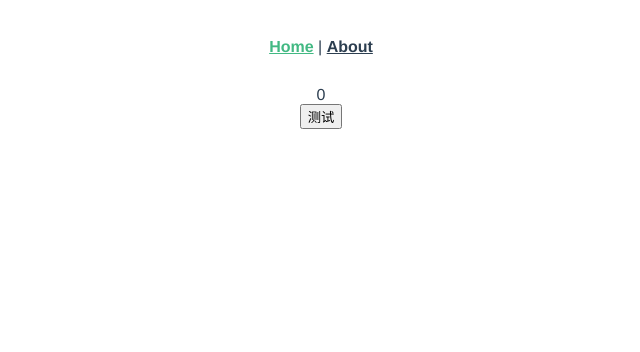
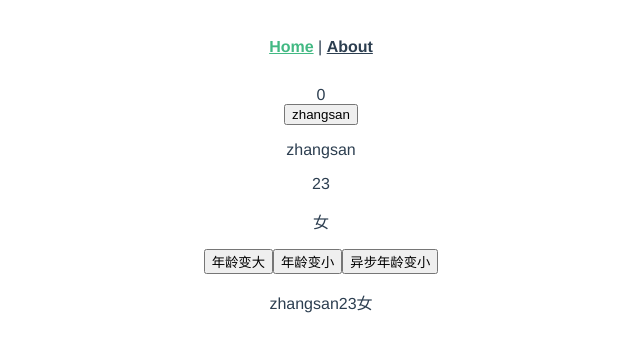
Before and after one commit to chiseller/vuedemo, a Vue app: page / in a window 1280 px wide. Shown: the top 352 px of the page, without its empty margins (319-959 px from the left). Built offline with nearby package versions, Linux system fonts and the light colour scheme.

Commit message:
add  changes

```diff
--- a/package.json
+++ b/package.json
@@ -10,7 +10,8 @@
   "dependencies": {
     "core-js": "^3.8.3",
     "vue": "^2.6.14",
-    "vue-router": "^3.5.1"
+    "vue-router": "^3.5.1",
+    "vuex": "^3.6.2"
   },
   "devDependencies": {
     "@babel/core": "^7.12.16",
--- a/src/main.js
+++ b/src/main.js
@@ -1,10 +1,12 @@
 import Vue from "vue";
 import App from "./App.vue";
 import router from "./router";
+import store from "./store";
 
 Vue.config.productionTip = false;
 
 new Vue({
   router,
+  store,
   render: (h) => h(App),
 }).$mount("#app");
--- /dev/null
+++ b/src/store/index.js
@@ -0,0 +1,37 @@
+import Vue from "vue";
+import Vuex from "vuex";
+Vue.use(Vuex);
+
+export default new Vuex.Store({
+  //提供唯一的公共数据源，所有共享的数据统一放到store的state进行储存，相似与data
+  state: {
+    name: "zhangsan",
+    age: 23,
+    sex: "女",
+  },
+  getters: {
+    // 类似于计算属性
+    fullinfo: (state) => {
+      return state.name + state.age + state.sex;
+    },
+  },
+  //里面定义方法，操作state方法
+  //更改 Vuex 的 store 中的状态的唯一方法是提交 mutation。Vuex 中的 mutation 非常类似于事件：每个 mutation 都有一个字符串的事件类型 (type)和一个回调函数 (handler)。这个回调函数就是我们实际进行状态更改的地方，并且它会接受 state 作为第一个参数
+  mutations: {
+    addAge(state, offset) {
+      state.age += offset;
+    },
+    reduce(state) {
+      state.age--;
+    },
+  },
+  // Action和Mutation相似，Mutation 不能进行异步操作，若要进行异步操作，就得使用Action
+  actions: {
+    asyncAdd(context) {
+      setTimeout(() => {
+        context.commit("reduce");
+      }, 1000);
+    },
+  },
+  modules: {},
+});
--- a/src/views/HomeView.vue
+++ b/src/views/HomeView.vue
@@ -1,14 +1,21 @@
 <template>
   <div id="app">
     <HelloWorld :msg="msg" />
-    <button @click="test">测试</button>
+    <button @click="test">{{ $store.state.name }}</button>
+    <p>{{ name }}</p>
+    <p>{{ age }}</p>
+    <p>{{ sex }}</p>
+    <button @click="add">年龄变大</button>
+    <button @click="reduce">年龄变小</button>
+    <button @click="asynReduce">异步年龄变小</button>
+    <p>{{ $store.getters.fullinfo }}</p>
   </div>
 </template>
 
 <script>
 // @ is an alias to /src
 import HelloWorld from "@/components/HelloWorld.vue";
-
+import { mapActions, mapMutations, mapState } from "vuex";
 export default {
   name: "HomeView",
   data: function () {
@@ -16,10 +23,25 @@ export default {
       msg: "0",
     };
   },
+  computed: {
+    ...mapState(["age", "name", "sex"]),
+    ...mapMutations([]),
+    ...mapActions([]),
+  },
   methods: {
-    test() {
+    test(event) {
       this.msg = this.msg + "2";
-      console.log("test");
+      console.log(event);
+    },
+    add() {
+      this.$store.commit("addAge", 10);
+    },
+
+    reduce() {
+      this.$store.commit("reduce");
+    },
+    asynReduce() {
+      this.$store.dispatch("asyncAdd");
     },
   },
   components: {
```
Also changed, not shown: 1 other file (tests, documents, lock files or other folders).
